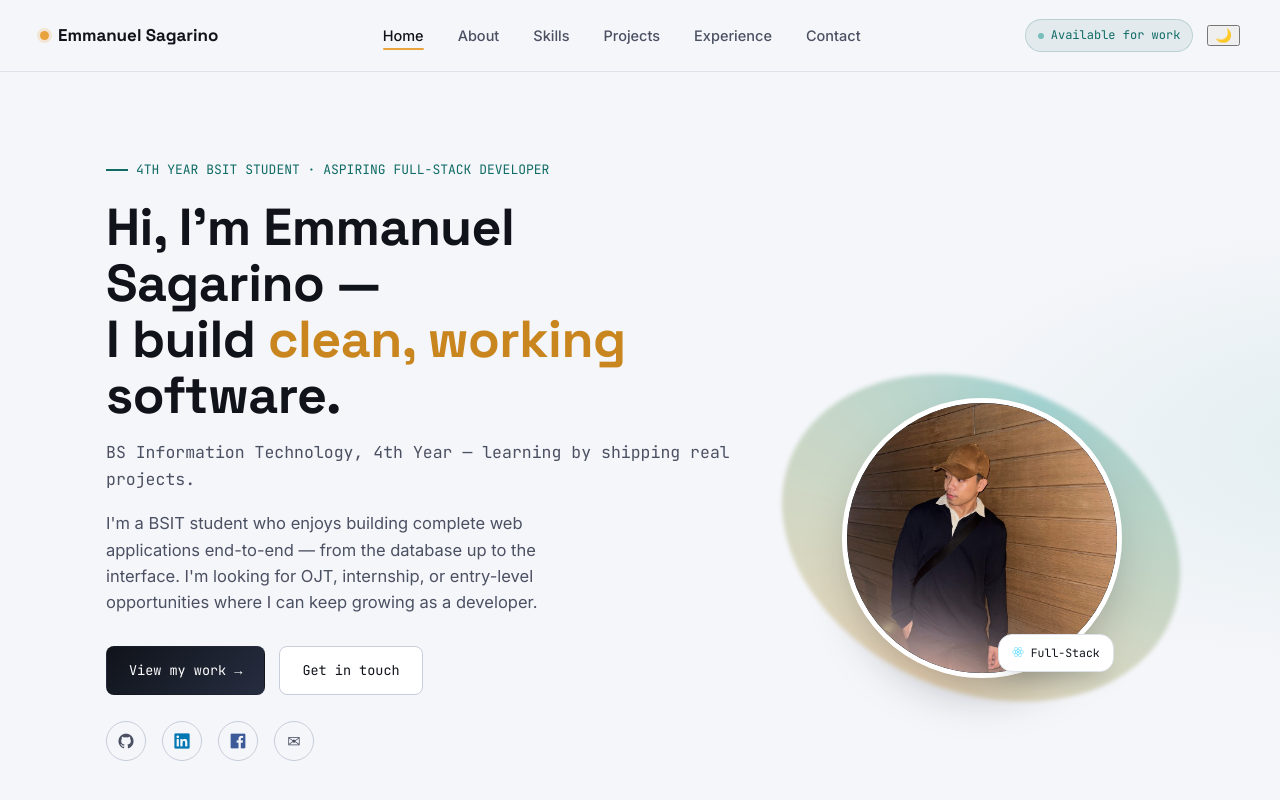
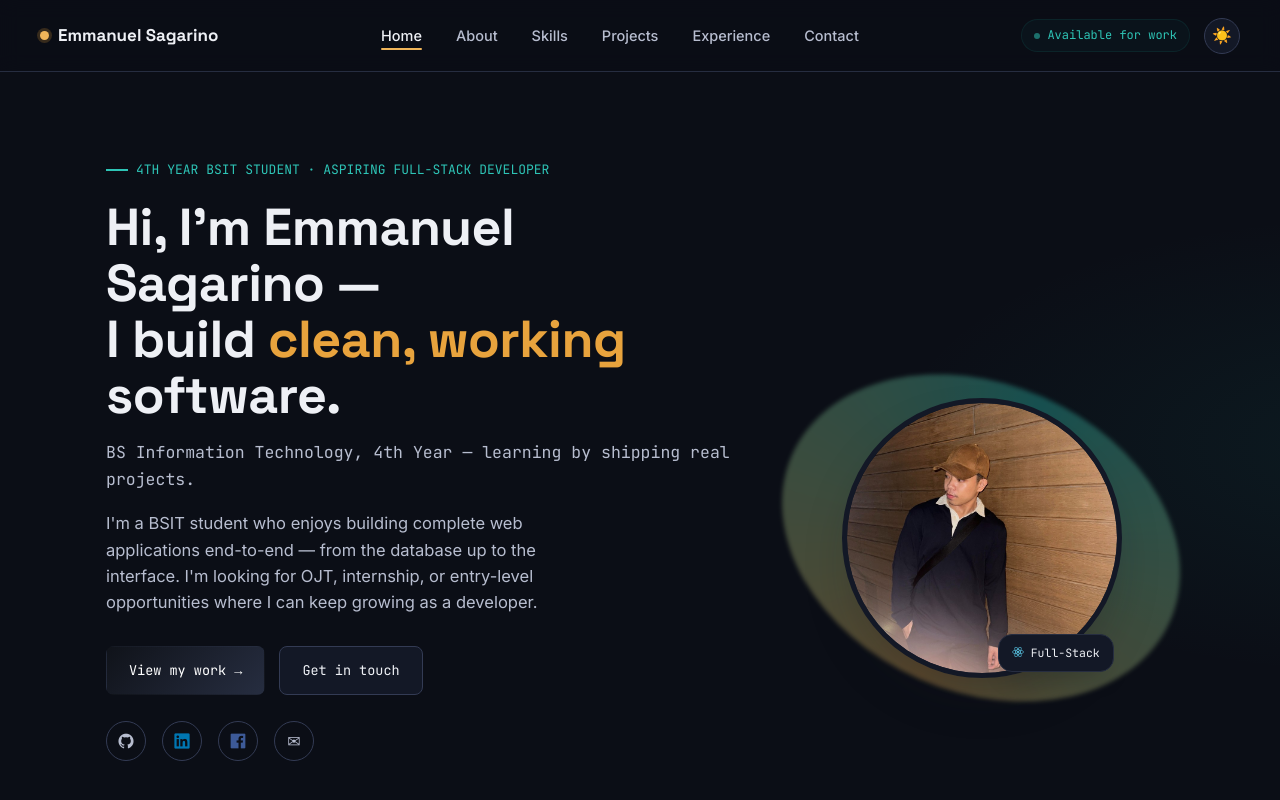
Before and after one commit to kahwii/Emmanuel_Sagarino-personal_portfolio, a plain HTML site: page index.html in a window 1280 px wide. Both pictures are taken after a click on the button "Toggle dark mode". Shown: the top 800 px of the page. Drawn offline with nearby package versions, Linux system fonts and the light colour scheme.

Commit message:
Add dark mode styles and script

```diff
--- a/css/style.css
+++ b/css/style.css
@@ -23,6 +23,24 @@
     --maxw:1180px;
     --ease:cubic-bezier(.16,.84,.44,1);
     --nav-h:72px;
+    color-scheme: light;
+    --navbar-bg: rgba(245,246,250,0.85);
+  }
+  :root[data-theme="dark"]{
+    color-scheme: dark;
+    --ink:#eef0f5;
+    --ink-soft:#b7bdcf;
+    --ink-faint:#7d84a0;
+    --paper:#0b0e16;
+    --surface:#131826;
+    --surface-dim:#1b2133;
+    --line:#262d40;
+    --line-strong:#333b54;
+    --amber:#e8a33d;
+    --amber-bright:#f0b559;
+    --teal:#2ec4b6;
+    --teal-bright:#2ec4b6;
+    --navbar-bg: rgba(11,14,22,0.85);
   }
   @media (prefers-reduced-motion: reduce){
     *{ animation-duration:0.01ms !important; animation-iteration-count:1 !important; transition-duration:0.01ms !important; scroll-behavior:auto !important; }
@@ -65,7 +83,7 @@
   .navbar{
     position:sticky; top:0; z-index:80; height:var(--nav-h);
     display:flex; align-items:center; justify-content:space-between;
-    padding:0 40px; background:rgba(245,246,250,0.85); backdrop-filter:blur(10px);
+    padding:0 40px; background:var(--navbar-bg); backdrop-filter:blur(10px);
     border-bottom:1px solid var(--line);
   }
   .brand{ display:flex; align-items:center; gap:9px; font-family:var(--font-display); font-weight:700; font-size:17px; text-decoration:none; color:var(--ink); }
@@ -104,7 +122,7 @@
   @media (max-width:900px){ .hero-desc{ margin-left:auto; margin-right:auto; } }
   .hero-ctas{ display:flex; gap:14px; margin-top:30px; flex-wrap:wrap; }
   .btn{ font-family:var(--font-mono); font-size:13.5px; padding:13px 22px; border-radius:8px; text-decoration:none; display:inline-flex; align-items:center; gap:8px; cursor:pointer; border:1px solid transparent; transition:transform .18s var(--ease), box-shadow .18s var(--ease), background .18s; }
-  .btn-primary{ background:linear-gradient(135deg, var(--ink), #262d40); color:#fff; }
+  .btn-primary{ background:linear-gradient(135deg, #10131a, #262d40); color:#fff; }
   .btn-primary:hover{ transform:translateY(-2px); box-shadow:0 12px 26px -6px rgba(16,19,26,0.35), 0 0 0 1px rgba(232,163,61,0.25); }
   .btn-ghost{ border-color:var(--line-strong); color:var(--ink); background:var(--surface); }
   .btn-ghost:hover{ transform:translateY(-2px); border-color:var(--ink); }
@@ -275,3 +293,8 @@
   .foot-links a{ text-decoration:none; color:var(--ink-soft); font-size:13.5px; }
   .foot-links a:hover{ color:var(--ink); }
   .foot-copy{ font-family:var(--font-mono); font-size:12px; color:var(--ink-faint); margin-top:14px; }
+
+  /* ---------- Dark mode toggle ---------- */
+  body, .navbar, .skill-card, .project, .edu-card, .ach-card, .gh-activity-card, .mobile-drawer{ transition:background-color .3s, color .3s, border-color .3s; }
+  .theme-toggle{ width:36px; height:36px; border-radius:50%; border:1px solid var(--line-strong); background:var(--surface); color:var(--ink); font-size:16px; line-height:1; cursor:pointer; display:inline-flex; align-items:center; justify-content:center; padding:0; transition:transform .2s, border-color .2s, background .3s; }
+  .theme-toggle:hover{ transform:rotate(-15deg) scale(1.06); border-color:var(--amber-bright); }
--- a/js/script.js
+++ b/js/script.js
@@ -1,6 +1,24 @@
 (function(){
   document.getElementById('year').textContent = new Date().getFullYear();
   var reduceMotion = window.matchMedia('(prefers-reduced-motion: reduce)').matches;
+
+  /* Dark mode toggle */
+  var root = document.documentElement;
+  var themeToggle = document.getElementById('themeToggle');
+  function applyTheme(theme){
+    root.setAttribute('data-theme', theme);
+    if(themeToggle) themeToggle.textContent = theme === 'dark' ? '\u2600\uFE0F' : '\uD83C\uDF19';
+    try{ localStorage.setItem('theme', theme); }catch(e){}
+  }
+  var savedTheme = null;
+  try{ savedTheme = localStorage.getItem('theme'); }catch(e){}
+  var prefersDark = window.matchMedia('(prefers-color-scheme: dark)').matches;
+  applyTheme(savedTheme || (prefersDark ? 'dark' : 'light'));
+  if(themeToggle){
+    themeToggle.addEventListener('click', function(){
+      applyTheme(root.getAttribute('data-theme') === 'dark' ? 'light' : 'dark');
+    });
+  }
 
   /* Mobile drawer */
   var menuBtn = document.getElementById('menuBtn');
```
